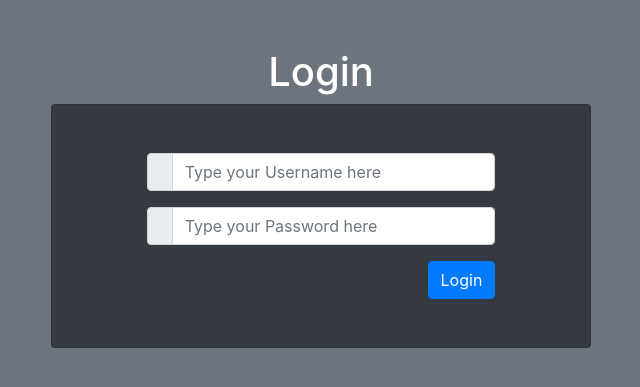
After one commit to naseemshah/doctor-patient-record-system, a PHP site: page /login2.php in a window 1280 px wide. The commit adds this page. Shown: the top 387 px of the page, without its empty margins (319-959 px from the left). Run offline with PHP 8.4, Linux system fonts and the light colour scheme.

Commit message:
Set up PHP Login System

```diff
--- /dev/null
+++ b/config.php
@@ -0,0 +1,9 @@
+<?php
+session_start();
+$dbserver = "localhost:3306";
+$dbusername = "root";
+$dbpass = "";
+$dbName = "doctor-patient";
+
+
+$conn = mysqli_connect($dbserver,$dbusername,$dbpass,$dbName);
--- a/login.php
+++ b/login.php
@@ -1,3 +1,7 @@
+<?php
+    include 'config.php';
+?>
+
 <!DOCTYPE html>
 <html lang="en">
 <head>
--- /dev/null
+++ b/login2.php
@@ -0,0 +1,85 @@
+<?php
+    include "config.php";
+        if(isset($_POST["username"])){
+            $username = $_POST["username"];
+            $password = $_POST["password"];
+            $sql = "SELECT * FROM doctor WHERE username=".'"'.$username.'"'." AND password=".'"'.$password.'"'.";";
+            echo $sql;
+            $result = mysqli_query($conn, $sql);
+            $resultCheck = mysqli_num_rows($result);
+            if($resultCheck>0){
+
+                $_SESSION["username"] = $username;
+                header('Location:/patient-id');
+
+            }
+
+        }
+
+
+
+?>
+
+<!DOCTYPE html>
+<html lang="en">
+<head>
+    <meta charset="UTF-8">
+    <meta name="viewport" content="width=device-width, initial-scale=1.0">
+    <title>Login</title>
+    <!--Bootstrap Dependencies-->
+    <link rel="stylesheet" href="https://stackpath.bootstrapcdn.com/bootstrap/4.4.1/css/bootstrap.min.css" integrity="sha384-Vkoo8x4CGsO3+Hhxv8T/Q5PaXtkKtu6ug5TOeNV6gBiFeWPGFN9MuhOf23Q9Ifjh" crossorigin="anonymous">
+    <script src="https://code.jquery.com/jquery-3.4.1.slim.min.js" integrity="sha384-J6qa4849blE2+poT4WnyKhv5vZF5SrPo0iEjwBvKU7imGFAV0wwj1yYfoRSJoZ+n" crossorigin="anonymous"></script>
+    <script src="https://cdn.jsdelivr.net/npm/popper.js@1.16.0/dist/umd/popper.min.js" integrity="sha384-Q6E9RHvbIyZFJoft+2mJbHaEWldlvI9IOYy5n3zV9zzTtmI3UksdQRVvoxMfooAo" crossorigin="anonymous"></script>
+    <script src="https://stackpath.bootstrapcdn.com/bootstrap/4.4.1/js/bootstrap.min.js" integrity="sha384-wfSDF2E50Y2D1uUdj0O3uMBJnjuUD4Ih7YwaYd1iqfktj0Uod8GCExl3Og8ifwB6" crossorigin="anonymous"></script>
+    <!--   -->
+</head>
+<body class="bg-secondary">
+    <div class="container">
+        <form action="" method="post">
+            <div class="row">
+                <div class="mt-5 mx-auto col-12">
+                <h1 class="text-center text-white">Login</h1>
+                </div>
+            </div>
+            <div class="row">
+                <div class="col-10 col-lg-6 col-md-8 mx-auto ">
+                <div class="card bg-dark">
+                    <form action="" method="post">
+
+                        <div class="row">
+                            <div class="col col-8  mx-auto">
+                                <div class="input-group mb-3 mt-5">
+                                    <div class="input-group-prepend">
+                                    <span class="input-group-text" id="basic-addon1"></span>
+                                </div>
+                                <input type="text" name="username" class="form-control" placeholder="Type your Username here" aria-label="Username " aria-describedby="basic-addon1">
+                                </div>
+                            </div>
+                        </div>
+
+                        <div class="row">
+                            <div class="col col-8 mx-auto">
+                            <div class="input-group mb-3">
+                            <div class="input-group-prepend">
+                            <span class="input-group-text" id="basic-addon2"></span>
+                            </div>
+                            <input type="password" name="password" class="form-control" placeholder="Type your Password here" aria-label="Username " aria-describedby="basic-addon1">
+                            </div>
+                            </div>
+                        </div>
+
+                        <div class="row">
+                            <div class="col col-8 mx-auto mb-5" >
+                                <button class="btn btn-primary float-right" type="submit">Login</button>
+                            </div>
+                        </div>
+
+                    </form>
+                </div>
+
+                </div>
+            </div>
+        </form>
+
+    </div>
+</html>
```
Also changed, not shown: patient-id.php (renamed from patient-id.html, +7 -1 lines).
